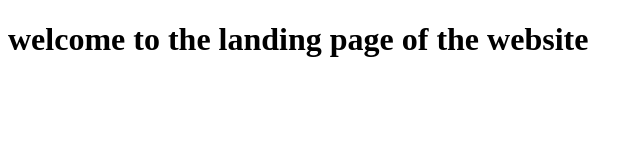
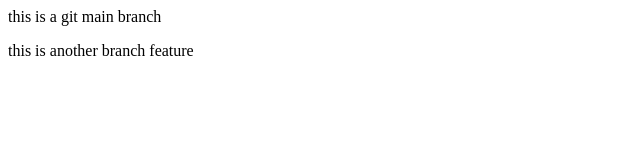
Before and after one commit to Dpka9509/localrepo, a plain HTML site: page index.html in a window 1280 px wide. Shown: the whole page, without its empty margins (0-643 px from the left). Drawn offline with Linux system fonts and the light colour scheme.

Commit message:
added some branches

```diff
--- a/index.html
+++ b/index.html
@@ -1,11 +1,2 @@
-<!DOCTYPE html>
-<html lang="en">
-<head>
-    <meta charset="UTF-8">
-    <meta name="viewport" content="width=device-width, initial-scale=1.0">
-    <title>First Repo Practice</title>
-</head>
-<body>
-    <h1>welcome to the landing page of the website</h1>
-</body>
-</html>
+<p>this is a git main branch</p>
+<p>this is another branch feature</p>
```
